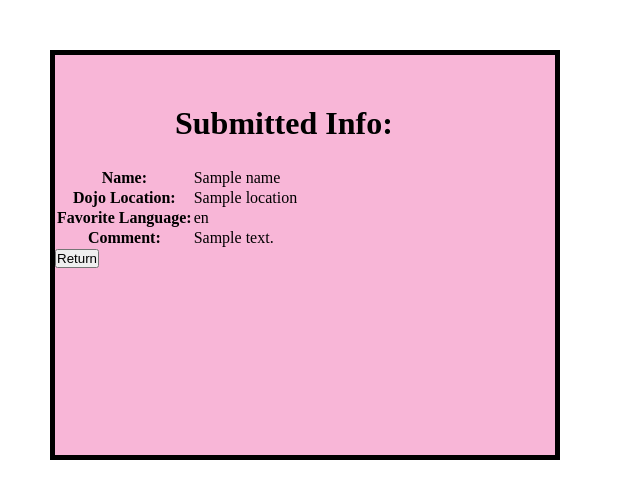
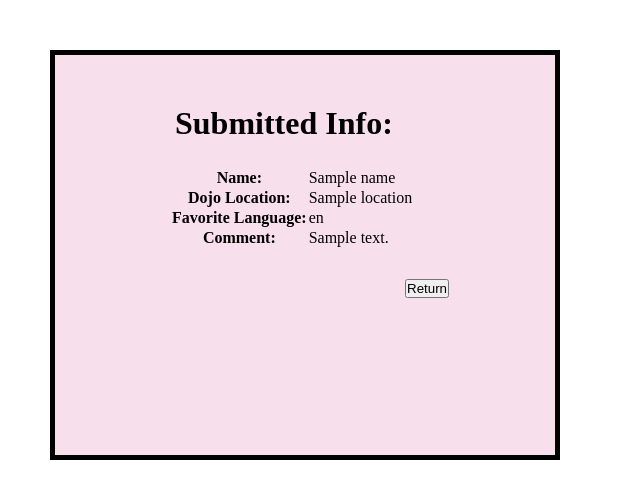
Before and after one commit to S-Hightower/Python, a Flask app: template flask/fundamentals/Dojo Survey/templates/results.html in a window 1280 px wide. Shown: the top 499 px of the page, without its empty margins (0-640 px from the left). Run offline with Flask 2, Linux system fonts and the light colour scheme; the template is opened without the code that fills it: most values are stand-ins (such as "Sample title", 1, 10 or a date in 2020).

Commit message:
project completion

```diff
--- a/flask/fundamentals/Dojo Survey/static/style.css
+++ b/flask/fundamentals/Dojo Survey/static/style.css
@@ -6,7 +6,7 @@
 .container{
     height: 400px;
     width: 500px;
-    background-color: rgb(248, 182, 215);
+    background-color: rgb(248, 223, 236);
     margin: 50px;
     border: 5px solid black;
 }
@@ -28,6 +28,19 @@ h1{
     width: 600px
 }
 
-.button_box{
+.submit_btn{
     margin-left: 350px;
 }
+
+table{
+    margin-left: 115px;
+}
+
+table > tr > th{
+    margin: 10px 10px 10px 10px
+}
+
+.submit_btn2{
+    margin-left: 350px;
+    margin-top: 30px;
+}
--- a/flask/fundamentals/Dojo Survey/templates/index.html
+++ b/flask/fundamentals/Dojo Survey/templates/index.html
@@ -37,12 +37,10 @@
         <div class="comment_box">
             <label for="comment">Comment(optional):</label>
             <div class="text_box">
-                <textarea name="comment"></textarea>
+                <textarea name="comment" rows="5" cols="30"></textarea>
             </div>
         </div>
-        <div class="button_box"
-        <input type="submit" value="Submit">
-        </div>
+        <input class='submit_btn' type='submit' value='Submit'>
         </form>
     </div>
 </body>
--- a/flask/fundamentals/Dojo Survey/templates/results.html
+++ b/flask/fundamentals/Dojo Survey/templates/results.html
@@ -28,7 +28,7 @@
                 <td>{{comment}}</td>
             </tr>
         </table>
-        <input type="submit" value="Return">
+        <input class='submit_btn2' type="submit" value="Return">
     </div>
 </body>
 </html>
```
Also changed, not shown: flask/fundamentals/Dojo Survey/server.py (line endings or trailing spaces).
